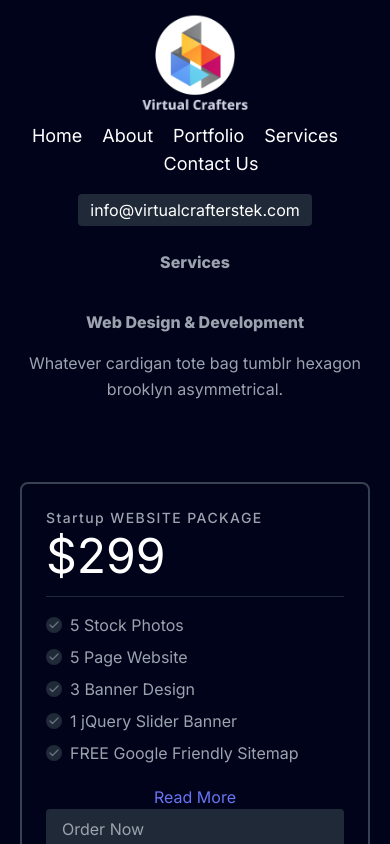
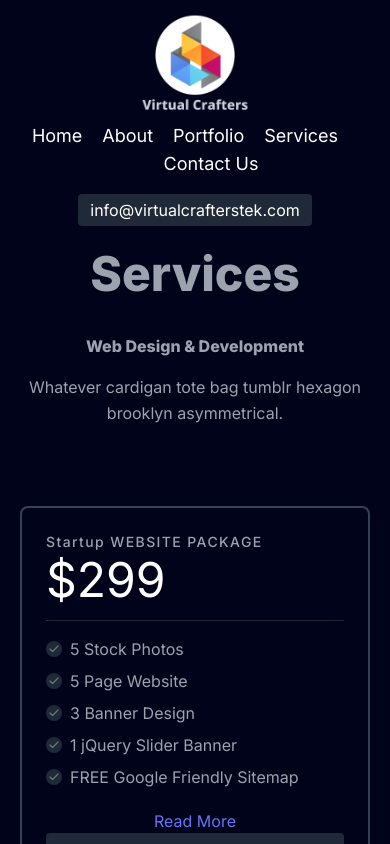
Before and after one commit to Arbab02/virtualCrafters, a Next.js app: page /Services in a window 390 px wide. Shown: the top 844 px of the page. Built offline with nearby package versions, Linux system fonts and the light colour scheme.

Commit message:
Update WebPricing.jsx

```diff
--- a/src/components/WebPricing.jsx
+++ b/src/components/WebPricing.jsx
@@ -7,7 +7,7 @@ const WebPricing = () => {
     <section className="text-gray-400 bg-[#000319] body-font overflow-hidden">
       <div className="container px-5 pb-8 mx-auto">
         <div className="flex flex-col text-center w-full mb-20">
-          <h1 className="sm:text-4xl lg:text-5xl font-extrabold title-font my-4 ">Services</h1>
+          <h1 className="text-5xl font-extrabold title-font my-4 ">Services</h1>
           <h2 className="sm:text-4xl lg:text-4xl font-extrabold title-font mb-4 mt-5 ">Web Design & Development</h2>
           <p className="lg:w-2/3 mx-auto leading-relaxed text-base">
             Whatever cardigan tote bag tumblr hexagon brooklyn asymmetrical.
```
